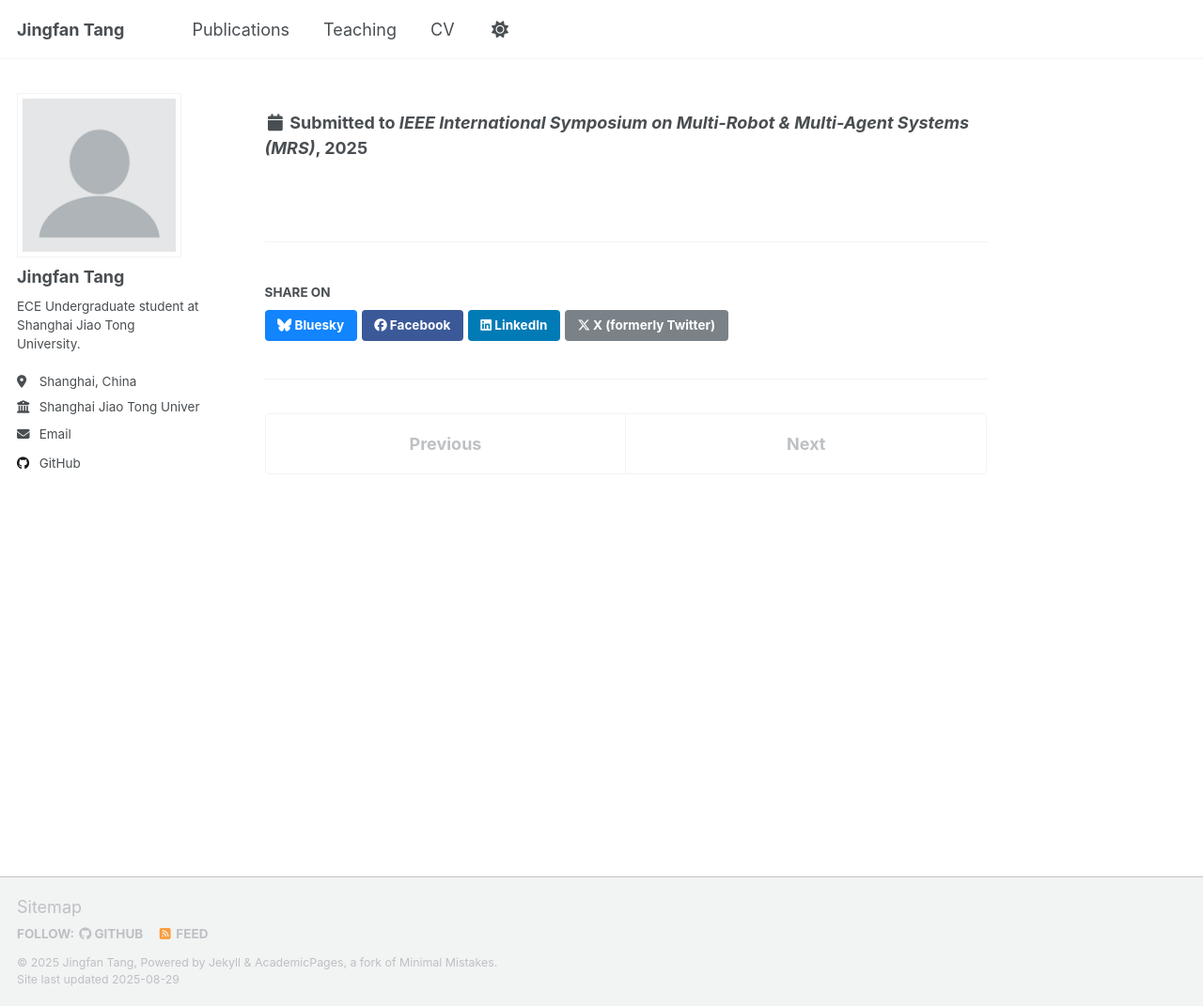
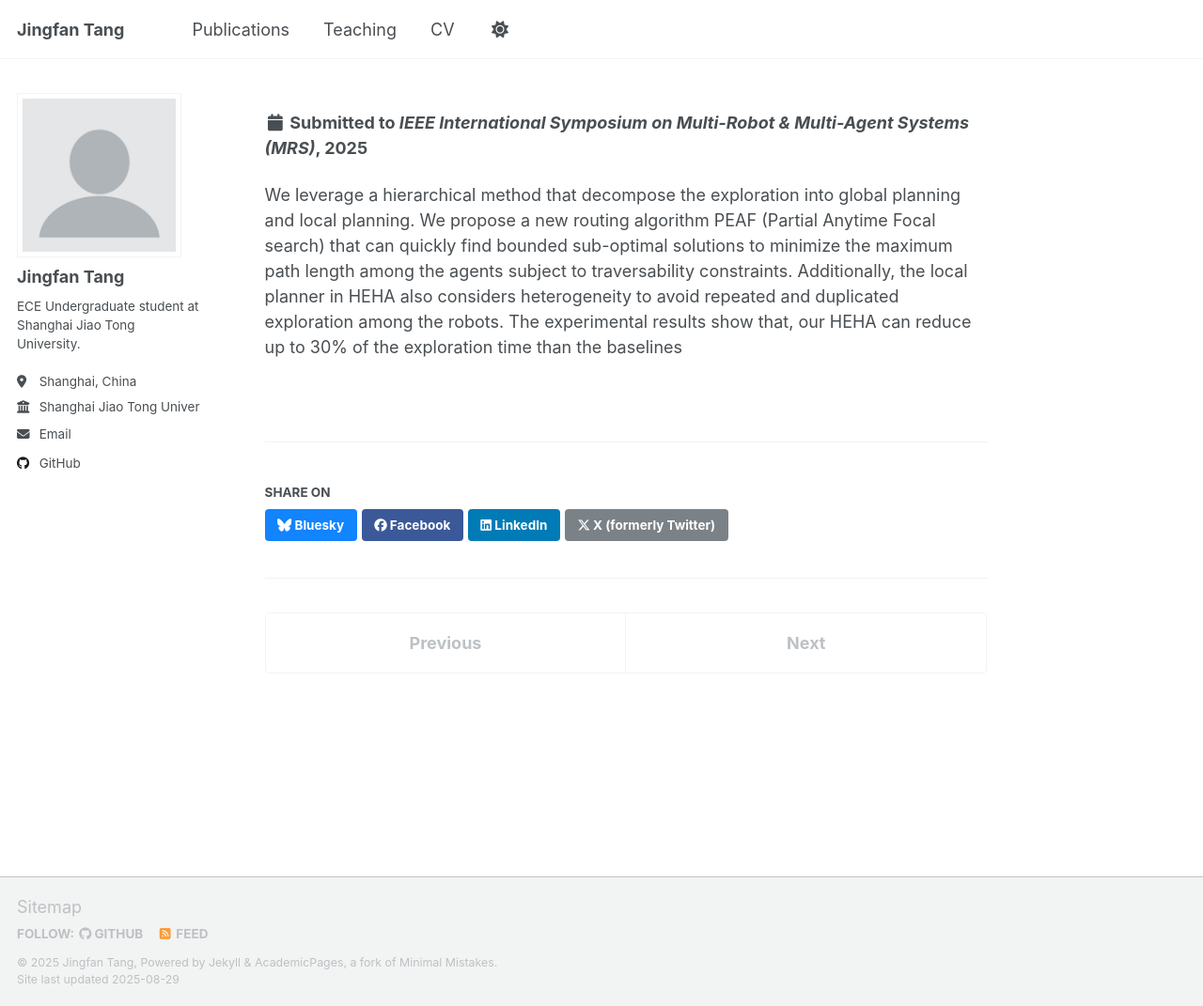
Before and after one commit to tangjingfan/tangjingfan.github.io, a Jekyll site: the page built from _publications/HEHA.md, in a window 1280 px wide and 1071 px high. Shown: the whole window at 94% size. Built offline with Jekyll 4.4.1, drawn with Linux system fonts in a browser that asks for light colours; a script that is not in the unit is left out.

Commit message:
feat: update publication

```diff
--- a/_publications/HEHA.md
+++ b/_publications/HEHA.md
@@ -11,4 +11,5 @@ submission: 'IEEE International Symposium on Multi-Robot & Multi-Agent Systems (
 # citation: 'Your Name, You. (2024). &quot;Paper Title Number 3.&quot; <i>GitHub Journal of Bugs</i>. 1(3).'
 ---
 
-<!-- Using [MathJax](https://www.mathjax.org/) in the description is supported - $$E=mc^2$$ - however, the use must be mindful that the default delimiters are `$$...$$` and `\\[...\\]` which differs from the `$...$` that is typically expected. -->
+We leverage a hierarchical method that decompose the exploration into global planning and local planning. We propose a new routing algorithm PEAF (Partial Anytime Focal search) that can quickly find bounded sub-optimal solutions to minimize the maximum path
+length among the agents subject to traversability constraints. Additionally, the local planner in HEHA also considers heterogeneity to avoid repeated and duplicated exploration among the robots. The experimental results show that, our HEHA can reduce up to 30% of the exploration time than the baselines
```
